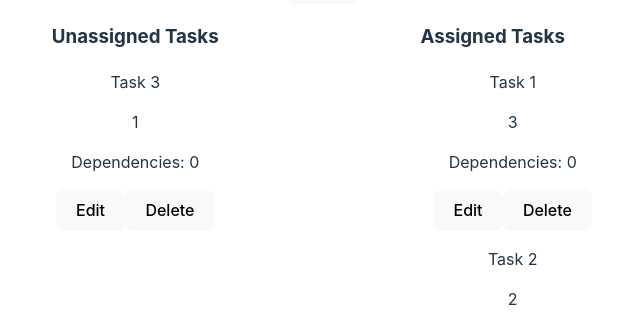
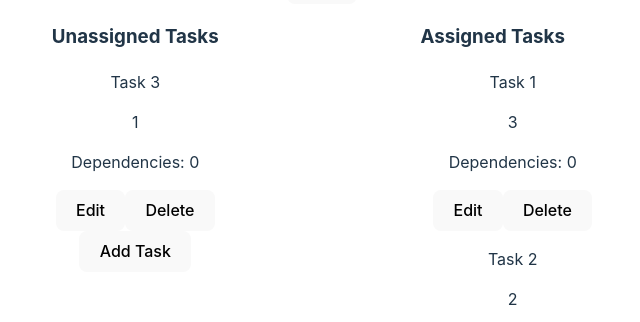
Before and after one commit to butaud/gantt-hill, a React (Vite) app: page / in a window 1280 px wide. Shown: the part 290-612 px from the top of the page, without its empty margins (318-958 px from the left). Built offline with nearby package versions, Linux system fonts and the light colour scheme.

Commit message:
can add new unassigned tasks

```diff
--- a/src/ui/TaskNode.tsx
+++ b/src/ui/TaskNode.tsx
@@ -4,7 +4,7 @@ import { useTaskStore } from "../context/TaskStoreContext";
 import { observer } from "mobx-react-lite";
 
 export type ITaskNodeProps = {
-  task: Task | undefined;
+  task: Task;
 };
 
 export const TaskNode: FC<ITaskNodeProps> = observer(({ task }) => {
@@ -27,7 +27,7 @@ export const TaskNode: FC<ITaskNodeProps> = observer(({ task }) => {
   );
 });
 
-const TaskEditNode: FC<{
+export const TaskEditNode: FC<{
   task: Task | undefined;
   stopEditing: () => void;
 }> = observer(({ task, stopEditing }) => {
--- a/src/ui/TaskSection.tsx
+++ b/src/ui/TaskSection.tsx
@@ -1,9 +1,10 @@
 import { observer } from "mobx-react-lite";
-import { FC } from "react";
+import { FC, useState } from "react";
 import { useTaskStore } from "../context/TaskStoreContext";
-import { TaskNode } from "./TaskNode";
+import { TaskEditNode, TaskNode } from "./TaskNode";
 
 export const TaskSection: FC = observer(() => {
+  const [isAdding, setIsAdding] = useState(false);
   const taskStore = useTaskStore();
   const tasks = taskStore.getTasks();
 
@@ -24,6 +25,14 @@ export const TaskSection: FC = observer(() => {
           {unassignedTasks.map((task) => (
             <TaskNode key={task.id} task={task} />
           ))}
+          {isAdding ? (
+            <TaskEditNode
+              task={undefined}
+              stopEditing={() => setIsAdding(false)}
+            />
+          ) : (
+            <button onClick={() => setIsAdding(true)}>Add Task</button>
+          )}
         </div>
       </div>
       <div>
```
